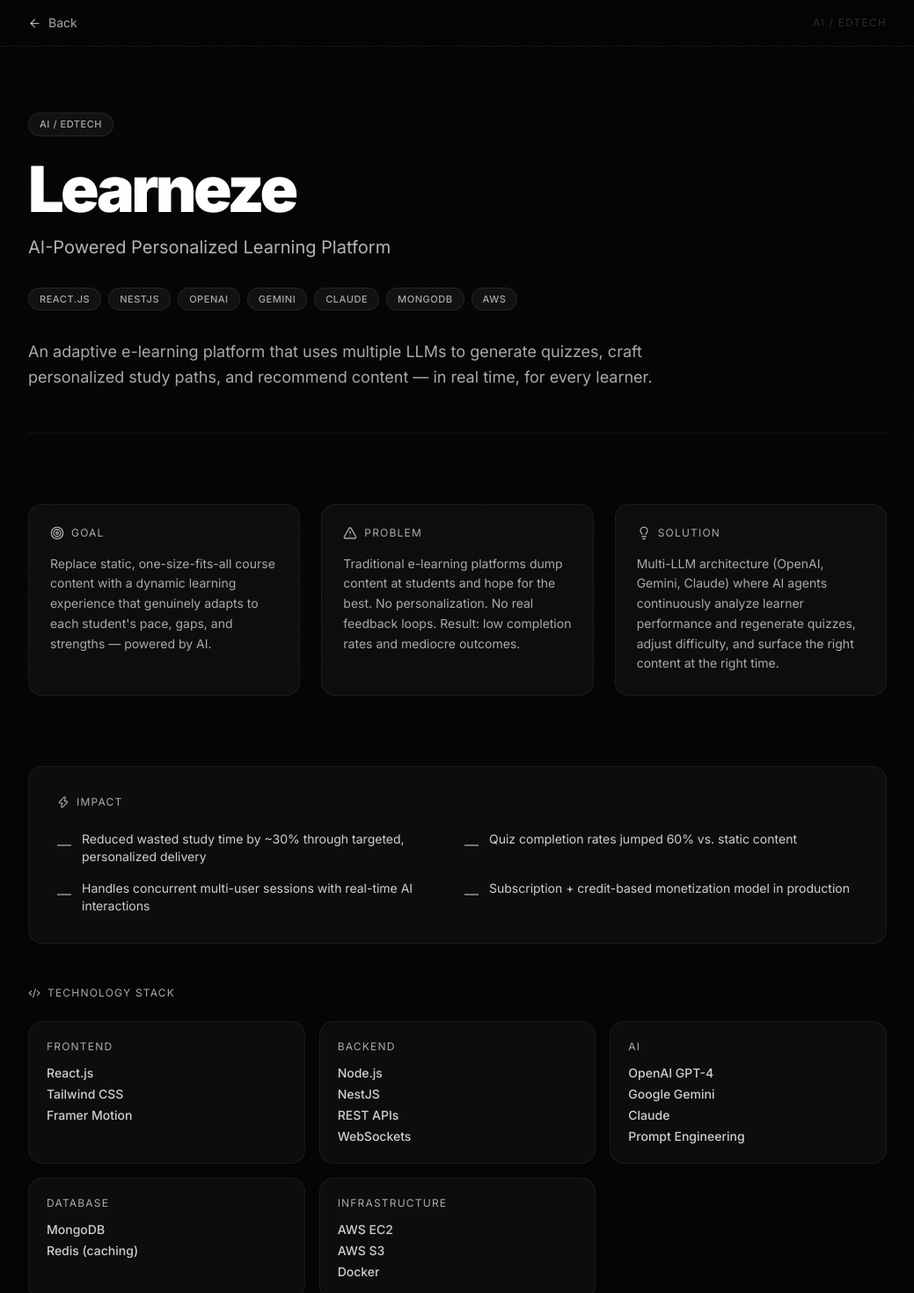
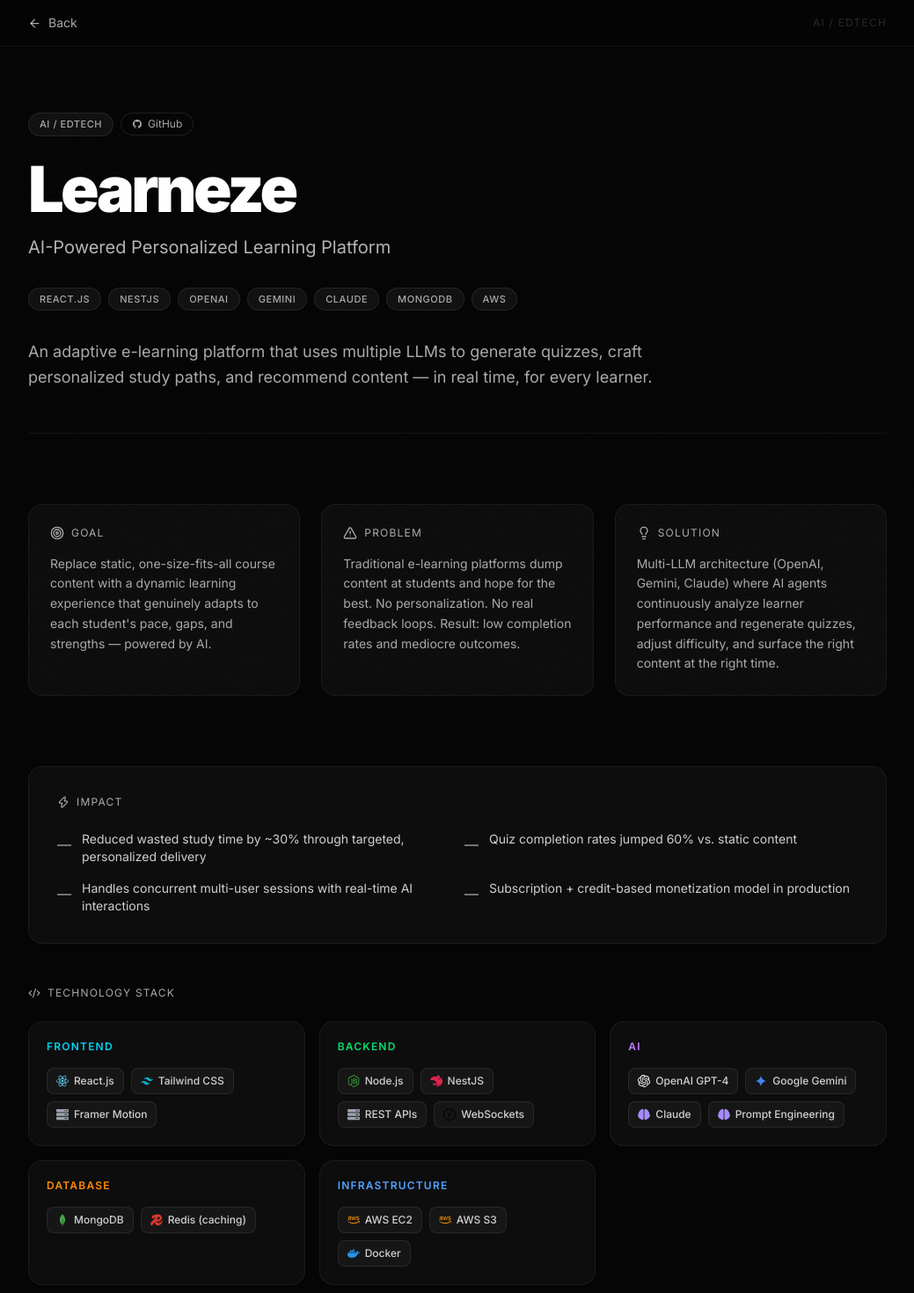
Before and after one commit to amitdev-code/portfolio, a Next.js app: page /projects/learneze in a window 1280 px wide. Shown: the top 1470 px of the page at 88% size, without its empty margins (120-1159 px from the left). Built offline with nearby package versions, Linux system fonts and the light colour scheme.

Commit message:
Add GitHub links to Learneze & TherapyAmigo; tech icons in project detail; add Kafka, WebRTC, Socket.io to skills

```diff
--- a/src/app/projects/[slug]/ProjectDetailClient.tsx
+++ b/src/app/projects/[slug]/ProjectDetailClient.tsx
@@ -3,6 +3,8 @@
 import { motion } from "framer-motion";
 import Link from "next/link";
 import { ArrowLeft, ArrowUpRight, Target, Lightbulb, Zap, Code2, AlertTriangle, CheckCircle2, ImageIcon } from "lucide-react";
+import { GithubIcon } from "@/components/SocialIcons";
+import { getTechIcon } from "@/lib/techIcons";
 import { projects } from "@/data/portfolio";
 
 type Project = (typeof projects)[0];
@@ -34,18 +36,32 @@
           transition={{ duration: 0.8 }}
           className="mb-20 pt-8"
         >
-          <div className="flex items-center gap-3 mb-6">
+          <div className="flex flex-wrap items-center gap-2 mb-6">
             <span className="tag">{project.category}</span>
             {"url" in project && project.url && (
               <a
                 href={project.url as string}
                 target="_blank"
                 rel="noopener noreferrer"
-                className="flex items-center gap-1.5 text-xs text-white/50 hover:text-white transition-colors border border-white/10 hover:border-white/30 rounded-full px-3 py-1"
+                className="flex items-center gap-1.5 text-xs text-white/65 hover:text-white transition-colors border border-white/10 hover:border-white/30 rounded-full px-3 py-1"
               >
                 Live Site <ArrowUpRight size={11} />
               </a>
             )}
+            {"github" in project && Array.isArray(project.github) &&
+              (project.github as { label: string; url: string }[]).map((repo) => (
+                <a
+                  key={repo.url}
+                  href={repo.url}
+                  target="_blank"
+                  rel="noopener noreferrer"
+                  className="flex items-center gap-1.5 text-xs text-white/65 hover:text-white transition-colors border border-white/10 hover:border-white/30 rounded-full px-3 py-1"
+                >
+                  <GithubIcon size={12} />
+                  {repo.label}
+                </a>
+              ))
+            }
           </div>
           <h1 className="text-5xl md:text-7xl font-black text-white tracking-tighter leading-none mb-4">
             {project.title}
@@ -119,13 +135,36 @@
           <div className="grid sm:grid-cols-2 lg:grid-cols-3 gap-4">
             {Object.entries(project.techDetails).map(([layer, techs]) => {
               if (!techs || techs.length === 0) return null;
+              const layerColors: Record<string, string> = {
+                frontend:       "text-cyan-400",
+                backend:        "text-green-400",
+                ai:             "text-purple-400",
+                database:       "text-orange-400",
+                infrastructure: "text-blue-400",
+              };
+              const labelColor = layerColors[layer] ?? "text-white/50";
               return (
                 <div key={layer} className="card p-5 card-hover">
-                  <div className="text-xs text-white/65 uppercase tracking-widest mb-3">{layer}</div>
-                  <div className="space-y-1">
-                    {(techs as string[]).map((t: string) => (
-                      <div key={t} className="text-sm text-white/80 font-medium">{t}</div>
-                    ))}
+                  <div className={`text-xs font-semibold uppercase tracking-widest mb-4 ${labelColor}`}>
+                    {layer}
+                  </div>
+                  <div className="flex flex-wrap gap-2">
+                    {(techs as string[]).map((t: string) => {
+                      const tech = getTechIcon(t);
+                      return (
+                        <div
+                          key={t}
+                          className="flex items-center gap-1.5 px-2.5 py-1.5 rounded-lg bg-white/[0.04] border border-white/8 hover:border-white/20 transition-colors"
+                        >
+                          {tech && (
+                            <span className="text-sm leading-none" style={{ color: tech.color }}>
+                              {tech.icon}
+                            </span>
+                          )}
+                          <span className="text-xs text-white/80 font-medium whitespace-nowrap">{t}</span>
+                        </div>
+                      );
+                    })}
                   </div>
                 </div>
               );
--- a/src/components/SkillsSection.tsx
+++ b/src/components/SkillsSection.tsx
@@ -9,7 +9,7 @@
   SiOpenai, SiGooglegemini,
   SiMongodb, SiPostgresql,
   SiDocker, SiGithubactions,
-  SiGit, SiRedis, SiSocketdotio,
+  SiGit, SiRedis, SiSocketdotio, SiApachekafka, SiWebrtc,
 } from "react-icons/si";
 import { FaRobot, FaBrain, FaServer, FaPlug, FaAws } from "react-icons/fa";
 
@@ -87,6 +87,9 @@
       { label: "Git",              icon: <SiGit /> },
       { label: "REST APIs",        icon: <FaServer /> },
       { label: "WebSockets",       icon: <SiSocketdotio /> },
+      { label: "Socket.io",        icon: <SiSocketdotio /> },
+      { label: "WebRTC",           icon: <SiWebrtc /> },
+      { label: "Kafka",            icon: <SiApachekafka /> },
       { label: "Third Party APIs", icon: <FaPlug /> },
     ],
   },
--- a/src/data/portfolio.ts
+++ b/src/data/portfolio.ts
@@ -19,7 +19,7 @@
   "AI / ML": ["OpenAI GPT-4", "Google Gemini", "Claude", "AI Agents", "Prompt Engineering", "NLP", "Generative AI"],
   Databases: ["MongoDB", "PostgreSQL"],
   "DevOps & Cloud": ["AWS Lambda", "AWS EC2", "AWS S3", "AWS SQS", "Docker", "CI/CD", "Serverless"],
-  "Tools & Tech": ["Git", "REST APIs", "WebSockets", "Redis", "Third Party APIs"],
+  "Tools & Tech": ["Git", "REST APIs", "WebSockets", "Socket.io", "WebRTC", "Kafka", "Redis", "Third Party APIs"],
 };
 
 export const experience = [
@@ -78,6 +78,9 @@
     gradient: "from-neutral-700 to-neutral-900",
     icon: "🎓",
     featured: true,
+    github: [
+      { label: "GitHub", url: "https://github.com/amitdev-code/learnEze" },
+    ],
     goal: "Replace static, one-size-fits-all course content with a dynamic learning experience that genuinely adapts to each student's pace, gaps, and strengths — powered by AI.",
     problem:
       "Traditional e-learning platforms dump content at students and hope for the best. No personalization. No real feedback loops. Result: low completion rates and mediocre outcomes.",
@@ -116,11 +119,15 @@
     shortDesc:
       "A privacy-first mental health platform with an AI companion for emotional support, real-time mood tracking, and personalized wellness guidance — available 24/7.",
     category: "AI / HealthTech",
-    tags: ["Node.js", "NestJS", "OpenAI", "Gemini", "WebSockets", "MongoDB"],
+    tags: ["Node.js", "NestJS", "OpenAI", "Gemini", "WebSockets", "MongoDB", "React Native"],
     color: "#fff",
     gradient: "from-neutral-600 to-neutral-900",
     icon: "🧠",
     featured: true,
+    github: [
+      { label: "Backend", url: "https://github.com/amitdev-code/therapyamigo_backend" },
+      { label: "Mobile App (React Native)", url: "https://github.com/amitdev-code/therapyamigo_app" },
+    ],
     goal: "Give anyone immediate, stigma-free access to emotional support — not as a replacement for therapy, but as a compassionate first touchpoint that's always available.",
     problem:
       "Therapy is expensive, waitlists are long, and asking for help is hard. Most people in crisis have nowhere to turn at 2am when they need support most.",
--- /dev/null
+++ b/src/lib/techIcons.tsx
@@ -0,0 +1,92 @@
+import {
+  SiJavascript, SiTypescript, SiPython,
+  SiReact, SiNextdotjs, SiVuedotjs, SiSvelte, SiHtml5, SiCss, SiTailwindcss, SiBootstrap,
+  SiNodedotjs, SiNestjs, SiExpress,
+  SiOpenai, SiGooglegemini,
+  SiMongodb, SiPostgresql,
+  SiDocker, SiGithubactions,
+  SiGit, SiRedis, SiSocketdotio,
+  SiD3, SiChartdotjs, SiGraphql, SiJenkins, SiApachekafka, SiWebrtc,
+} from "react-icons/si";
+import { FaRobot, FaBrain, FaServer, FaPlug, FaAws, FaDatabase, FaMobile } from "react-icons/fa";
+
+export const techIconMap: Record<string, { icon: React.ReactNode; color: string }> = {
+  // Languages
+  "JavaScript (ES6+)": { icon: <SiJavascript />,   color: "#F7DF1E" },
+  "TypeScript":         { icon: <SiTypescript />,    color: "#3178C6" },
+  "Python":             { icon: <SiPython />,         color: "#3776AB" },
+  // Frontend
+  "React.js":           { icon: <SiReact />,          color: "#61DAFB" },
+  "React Native":       { icon: <SiReact />,          color: "#61DAFB" },
+  "Next.js":            { icon: <SiNextdotjs />,      color: "#fff" },
+  "Vue.js":             { icon: <SiVuedotjs />,       color: "#4FC08D" },
+  "SvelteKit":          { icon: <SiSvelte />,         color: "#FF3E00" },
+  "HTML5":              { icon: <SiHtml5 />,          color: "#E34F26" },
+  "CSS3":               { icon: <SiCss />,            color: "#1572B6" },
+  "Tailwind CSS":       { icon: <SiTailwindcss />,    color: "#06B6D4" },
+  "Bootstrap":          { icon: <SiBootstrap />,      color: "#7952B3" },
+  "D3.js":              { icon: <SiD3 />,              color: "#F9A03C" },
+  "Chart.js":           { icon: <SiChartdotjs />,     color: "#FF6384" },
+  // Backend
+  "Node.js":            { icon: <SiNodedotjs />,      color: "#339933" },
+  "NestJS":             { icon: <SiNestjs />,         color: "#E0234E" },
+  "Express.js":         { icon: <SiExpress />,        color: "#fff" },
+  "REST APIs":          { icon: <FaServer />,          color: "#9ca3af" },
+  "WebSockets":         { icon: <SiSocketdotio />,    color: "#010101" },
+  "Socket.io Client":   { icon: <SiSocketdotio />,    color: "#010101" },
+  "Socket.io":          { icon: <SiSocketdotio />,    color: "#010101" },
+  "GraphQL":            { icon: <SiGraphql />,        color: "#E10098" },
+  // AI / ML
+  "OpenAI GPT-4":       { icon: <SiOpenai />,         color: "#fff" },
+  "OpenAI":             { icon: <SiOpenai />,         color: "#fff" },
+  "Google Gemini":      { icon: <SiGooglegemini />,   color: "#4285F4" },
+  "Claude":             { icon: <FaBrain />,           color: "#a78bfa" },
+  "Prompt Engineering": { icon: <FaBrain />,           color: "#a78bfa" },
+  "AI Agents":          { icon: <FaRobot />,           color: "#a78bfa" },
+  "Generative AI":      { icon: <FaRobot />,           color: "#a78bfa" },
+  "NLP":                { icon: <FaBrain />,           color: "#a78bfa" },
+  "Sentiment Analysis": { icon: <FaBrain />,           color: "#a78bfa" },
+  // Databases
+  "MongoDB":            { icon: <SiMongodb />,         color: "#47A248" },
+  "PostgreSQL":         { icon: <SiPostgresql />,      color: "#4169E1" },
+  "AWS RDS (PostgreSQL)":{ icon: <SiPostgresql />,    color: "#4169E1" },
+  "Redis":              { icon: <SiRedis />,           color: "#DC382D" },
+  "Redis (caching)":    { icon: <SiRedis />,           color: "#DC382D" },
+  "Redis (session)":    { icon: <SiRedis />,           color: "#DC382D" },
+  "Redis (session management)": { icon: <SiRedis />,  color: "#DC382D" },
+  "Redis (query caching)":      { icon: <SiRedis />,  color: "#DC382D" },
+  "Data Indexing":      { icon: <FaDatabase />,        color: "#6b7280" },
+  "Materialized Views": { icon: <FaDatabase />,        color: "#6b7280" },
+  "Indexes":            { icon: <FaDatabase />,        color: "#6b7280" },
+  "AWS S3 (medical files)":     { icon: <FaAws />,    color: "#FF9900" },
+  "AWS S3 (file storage)":      { icon: <FaAws />,    color: "#FF9900" },
+  // Infrastructure
+  "AWS EC2":            { icon: <FaAws />,             color: "#FF9900" },
+  "AWS S3":             { icon: <FaAws />,             color: "#FF9900" },
+  "AWS Lambda":         { icon: <FaAws />,             color: "#FF9900" },
+  "AWS SQS":            { icon: <FaAws />,             color: "#FF9900" },
+  "AWS ECS (containerised clusters)": { icon: <FaAws />, color: "#FF9900" },
+  "AWS Secrets Manager (credential management)": { icon: <FaAws />, color: "#FF9900" },
+  "AWS":                { icon: <FaAws />,             color: "#FF9900" },
+  "Docker":             { icon: <SiDocker />,          color: "#2496ED" },
+  "CI/CD":              { icon: <SiGithubactions />,   color: "#2088FF" },
+  "Jenkins":            { icon: <SiJenkins />,         color: "#D24939" },
+  "Serverless":         { icon: <FaAws />,             color: "#FF9900" },
+  // Tools
+  "Git":                { icon: <SiGit />,             color: "#F05032" },
+  "Third Party APIs":   { icon: <FaPlug />,            color: "#9ca3af" },
+  "Framer Motion":      { icon: <FaServer />,          color: "#9ca3af" },
+  "Mobile App":         { icon: <FaMobile />,          color: "#9ca3af" },
+  "Kafka":              { icon: <SiApachekafka />,     color: "#231F20" },
+  "Apache Kafka":       { icon: <SiApachekafka />,     color: "#231F20" },
+  "WebRTC":             { icon: <SiWebrtc />,          color: "#4285F4" },
+};
+
+export function getTechIcon(name: string) {
+  // exact match first, then partial
+  if (techIconMap[name]) return techIconMap[name];
+  const key = Object.keys(techIconMap).find((k) =>
+    name.toLowerCase().includes(k.toLowerCase()) || k.toLowerCase().includes(name.toLowerCase())
+  );
+  return key ? techIconMap[key] : null;
+}
```
